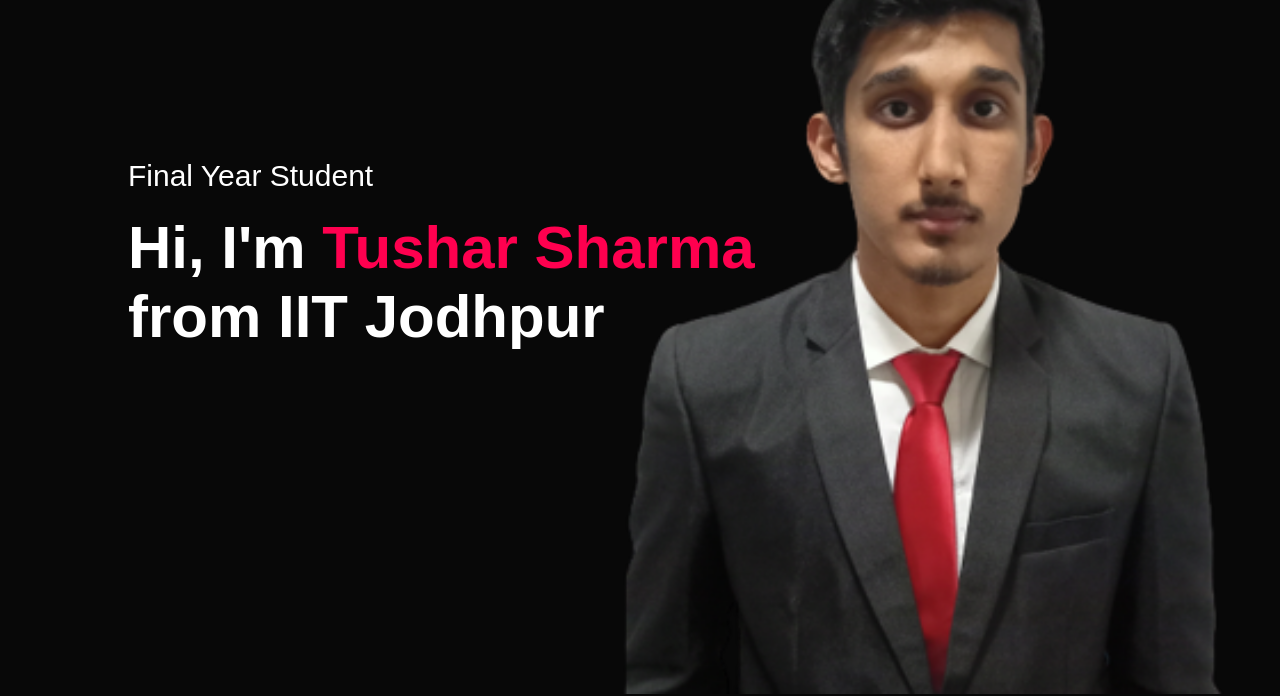
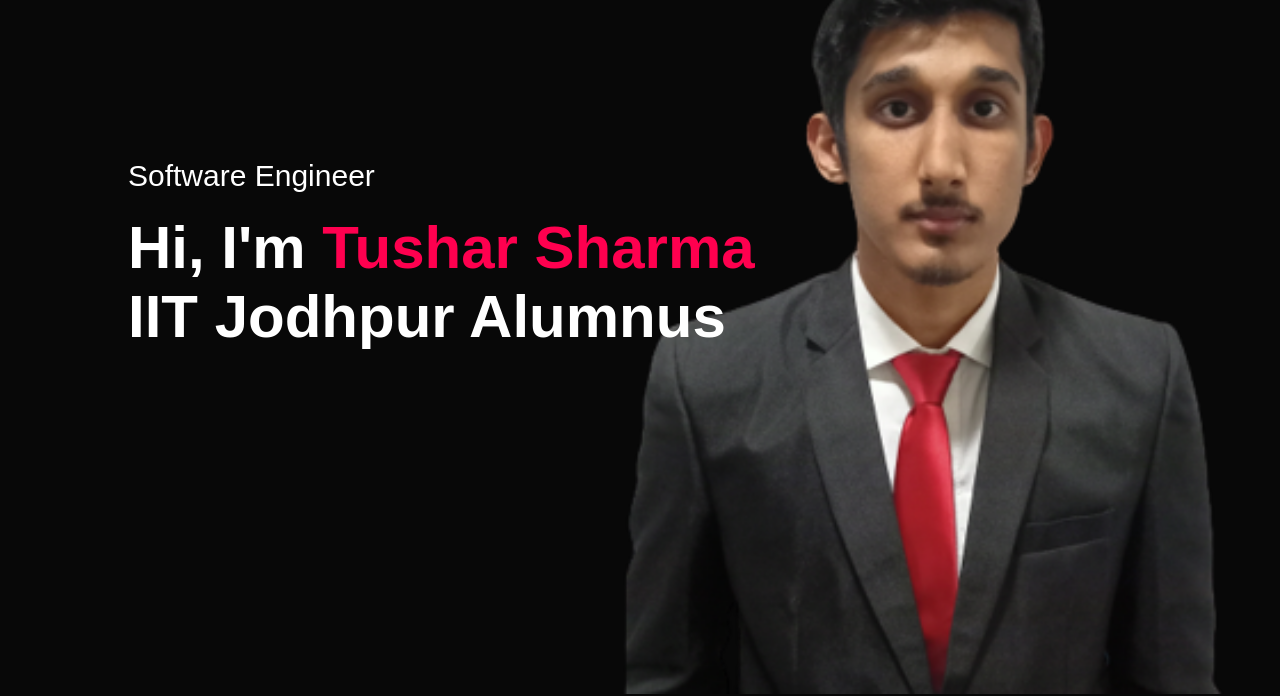
Before and after one commit to tusharsharma136/My-Portfolio, a plain HTML site: page index.html in a window 1280 px wide. Shown: the part 106-802 px from the top of the page. Drawn offline with Linux system fonts and the light colour scheme.

Commit message:
Update index.html

```diff
--- a/index.html
+++ b/index.html
@@ -26,8 +26,8 @@
                 <i class="fas fa-bars"></i>
             </nav>
             <div class="header-text">
-                <p>Final Year Student</p>
-                <h1>Hi, I'm <span>Tushar Sharma</span><br>from IIT Jodhpur</h1>
+                <p>Software Engineer</p>
+                <h1>Hi, I'm <span>Tushar Sharma</span><br>IIT Jodhpur Alumnus</h1>
 
             </div>
         </div>
```
